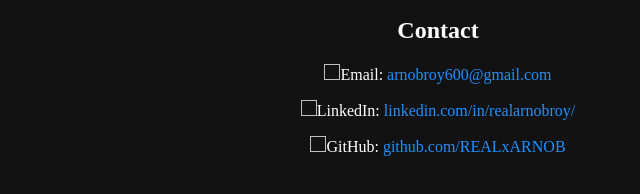
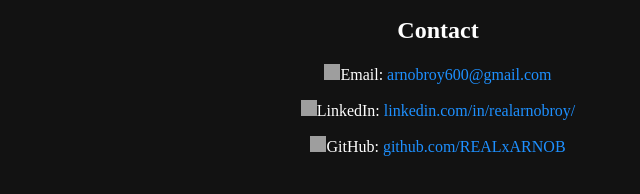
Before and after one commit to REALxARNOB/portfolio, a plain HTML site: page index.html in a window 1280 px wide. Shown: the part 550-744 px from the top of the page, 202-842 px from the left. Drawn offline with Linux system fonts and the light colour scheme; grey boxes are pictures that could not be loaded.

Commit message:
Update index.html

```diff
--- a/index.html
+++ b/index.html
@@ -25,20 +25,20 @@ Hi! I'm Arnob Roy, a Computer Science student studying at Port City Internationa
     <section id="skills">
         <h2>Skills</h2>
         <ul>
-            <li><b>Programming:</b> C,HTML,CSS</li>
+            <b>Programming:</b> C,HTML,CSS
         </ul>
     </section>
     <section id="projects">
         <h2>Projects</h2>
         <ul>
-            <li><b>Portfolio Website:</b> A personal website to showcase my details.</li>
+            <b>Portfolio Website:</b> A personal website to showcase my details.
         </ul>
     </section>
     <section id="contact">
         <h2>Contact</h2>
-        <p><img href="https://www.svgrepo.com/show/477054/email-download.svg" width="16" height="16">Email: <a href="mailto:arnobroy600@gmail.com">arnobroy600@gmail.com</a></p>
-        <p><img href="https://www.svgrepo.com/show/477054/email-download.svg" width="16" height="16">LinkedIn: <a href="https://www.linkedin.com/in/realarnobroy/">linkedin.com/in/realarnobroy/</a></p>
-        <p><img href="https://github.githubassets.com/assets/GitHub-Mark-ea2971cee799.png" width="16" height="16">GitHub: <a href="https://github.com/REALxARNOB">github.com/REALxARNOB</a></p>
+        <p><img src="https://img.icons8.com/?size=48&id=tnnUFgHrPmR0&format=gif" width="16" height="16">Email: <a href="mailto:arnobroy600@gmail.com">arnobroy600@gmail.com</a></p>
+        <p><img src="https://img.icons8.com/?size=48&id=TpMqKvVFD9pP&format=gif" width="16" height="16">LinkedIn: <a href="https://www.linkedin.com/in/realarnobroy/">linkedin.com/in/realarnobroy/</a></p>
+        <p><img src="https://img.icons8.com/?size=50&id=v551nqGeHhGn&format=gif" width="16" height="16">GitHub: <a href="https://github.com/REALxARNOB">github.com/REALxARNOB</a></p>
     </section>
 </body>
 </html>
```
